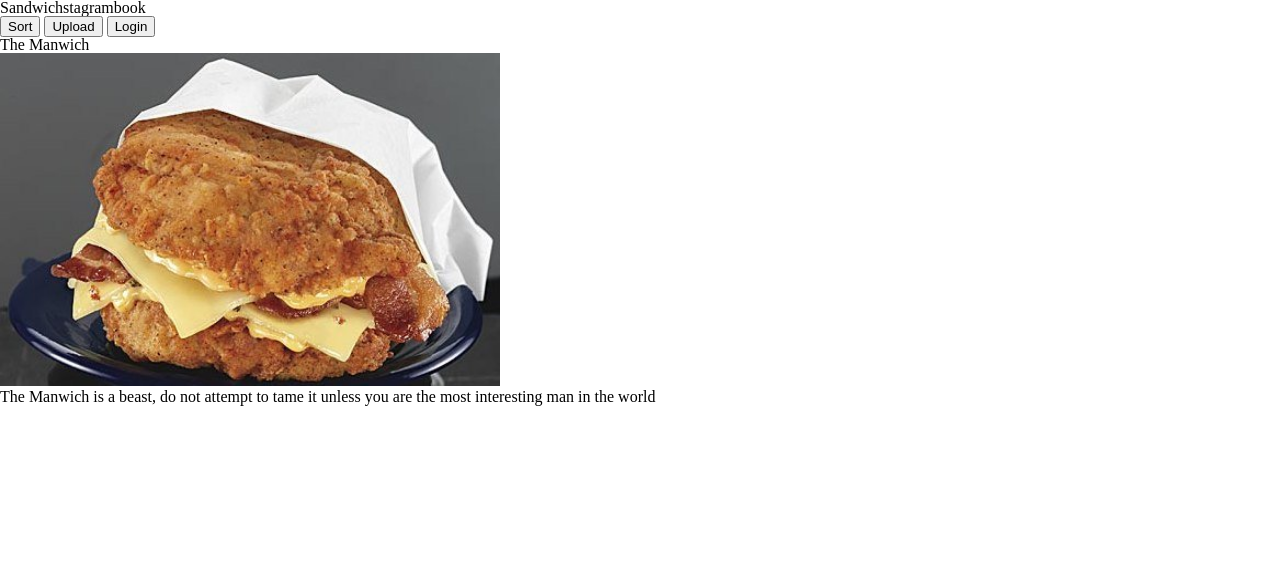
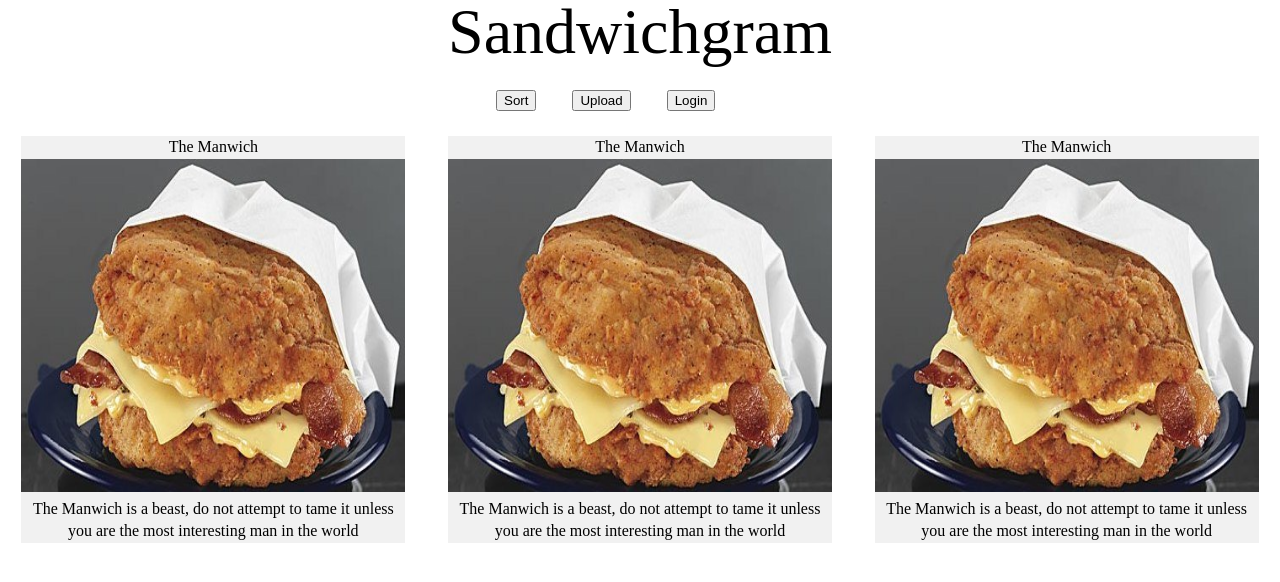
Before and after one commit to niklaslykke/teamsandwich, a plain HTML site: page index.html in a window 1280 px wide. Drawn offline with Linux system fonts and the light colour scheme.

Commit message:
css layout
layout of main page added

```diff
--- a/css/stylesheet.css
+++ b/css/stylesheet.css
@@ -41,3 +41,38 @@ table {
 	border-collapse: collapse;
 	border-spacing: 0;
 }
+
+
+nav{
+	width: 25%;
+	margin: auto;
+	padding: 2%;
+}
+
+nav button{
+	margin: 0 5% 0 5%;
+}
+
+/*flex box setup*/
+.flex-container {
+ display: flex;
+ flex-wrap: nowrap;
+ background-color: white;
+}
+
+.flex-container div {
+ background-color: #f1f1f1;
+ width: 30%;
+ margin: auto;
+ text-align: center;
+ line-height: 1.4em;
+}
+
+.flex-container div img {
+	max-width: 100%;
+}
+
+h1 {
+	font-size: 4em;
+	text-align: center;
+}
--- a/index.html
+++ b/index.html
@@ -8,21 +8,41 @@
 
 <body>
 
-      <header>
-      <h1>Sandwichstagrambook</h1>
+  <header>
+    <span>
+      <h1>Sandwichgram</h1>
+    </span>
+    <nav>
       <span>
         <button type="button" onclick="alert('Hello world!')">Sort</button>
         <button type="button" onclick="alert('Hello world!')">Upload</button>
         <button type="button" onclick="alert('Hello world!')">Login</button>
-    </header>
+      </span>
+    </nav>
+  </header>
 
     <main>
       <section>
+        <div class="flex-container">
         <div>
           <h2>The Manwich</h2>
             <img src="assets/images/manwich.jpg" alt="Manwich" width="500" height="333">
             <p>The Manwich is a beast, do not attempt to tame it unless you are the most interesting man in the world</p>
         </div>
+
+        <div>
+          <h2>The Manwich</h2>
+            <img src="assets/images/manwich.jpg" alt="Manwich" width="500" height="333">
+            <p>The Manwich is a beast, do not attempt to tame it unless you are the most interesting man in the world</p>
+        </div>
+
+        <div>
+          <h2>The Manwich</h2>
+            <img src="assets/images/manwich.jpg" alt="Manwich" width="500" height="333">
+            <p>The Manwich is a beast, do not attempt to tame it unless you are the most interesting man in the world</p>
+        </div>
+      </div>
+
       </section>
     </main>
 
```
